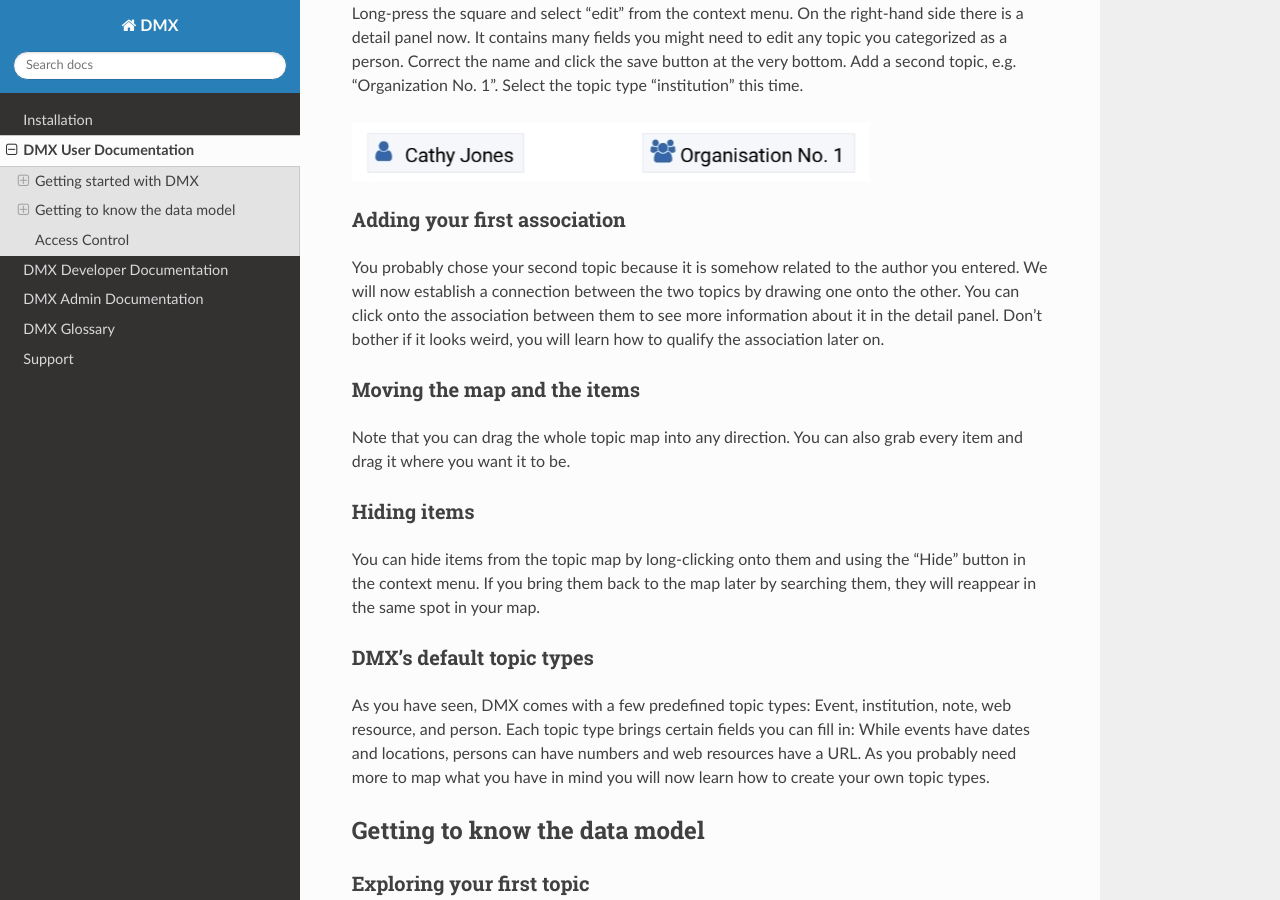
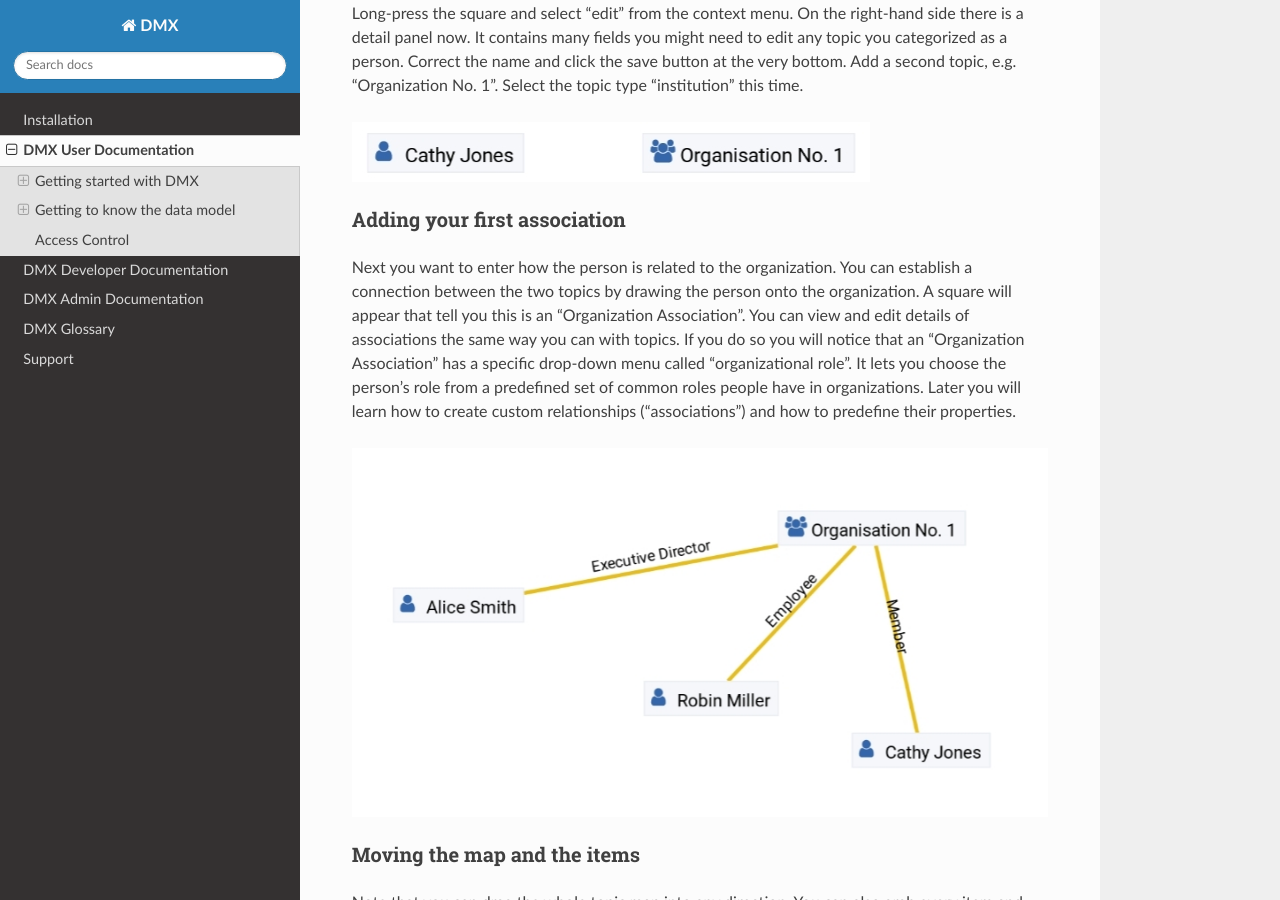
Before and after one commit to dmx-systems/dmx-documentation, a Sphinx documentation site: the page built from docs/user.rst, in a window 1280 px wide and 900 px high, scrolled down 1823 px. Built offline with Sphinx 7.4.7 and the Read the Docs theme 2.0.0, drawn with Linux system fonts in a browser that asks for light colours.

Commit message:
Organization and roles as example, more screeshots

```diff
--- a/docs/user.rst
+++ b/docs/user.rst
@@ -51,7 +51,9 @@
 Adding your first association
 =============================
 
-You probably chose your second topic because it is somehow related to the author you entered. We will now establish a connection between the two topics by drawing one onto the other. You can click onto the association between them to see more information about it in the detail panel. Don't bother if it looks weird, you will learn how to qualify the association later on.
+Next you want to enter how the person is related to the organization. You can establish a connection between the two topics by drawing the person onto the organization. A square will appear that tell you this is an "Organization Association". You can view and edit details of associations the same way you can with topics. If you do so you will notice that an "Organization Association" has a specific drop-down menu called "organizational role". It lets you choose the person's role from a predefined set of common roles people have in organizations. Later you will learn how to create custom relationships ("associations") and how to predefine their properties.
+
+.. image:: _static/diff-roles-in-organization.jpg
 
 Moving the map and the items
 ==============================
```
Also changed, not shown: docs/_static/diff-roles-in-organization.jpg (added), docs/_static/organization-association.jpg (added).
